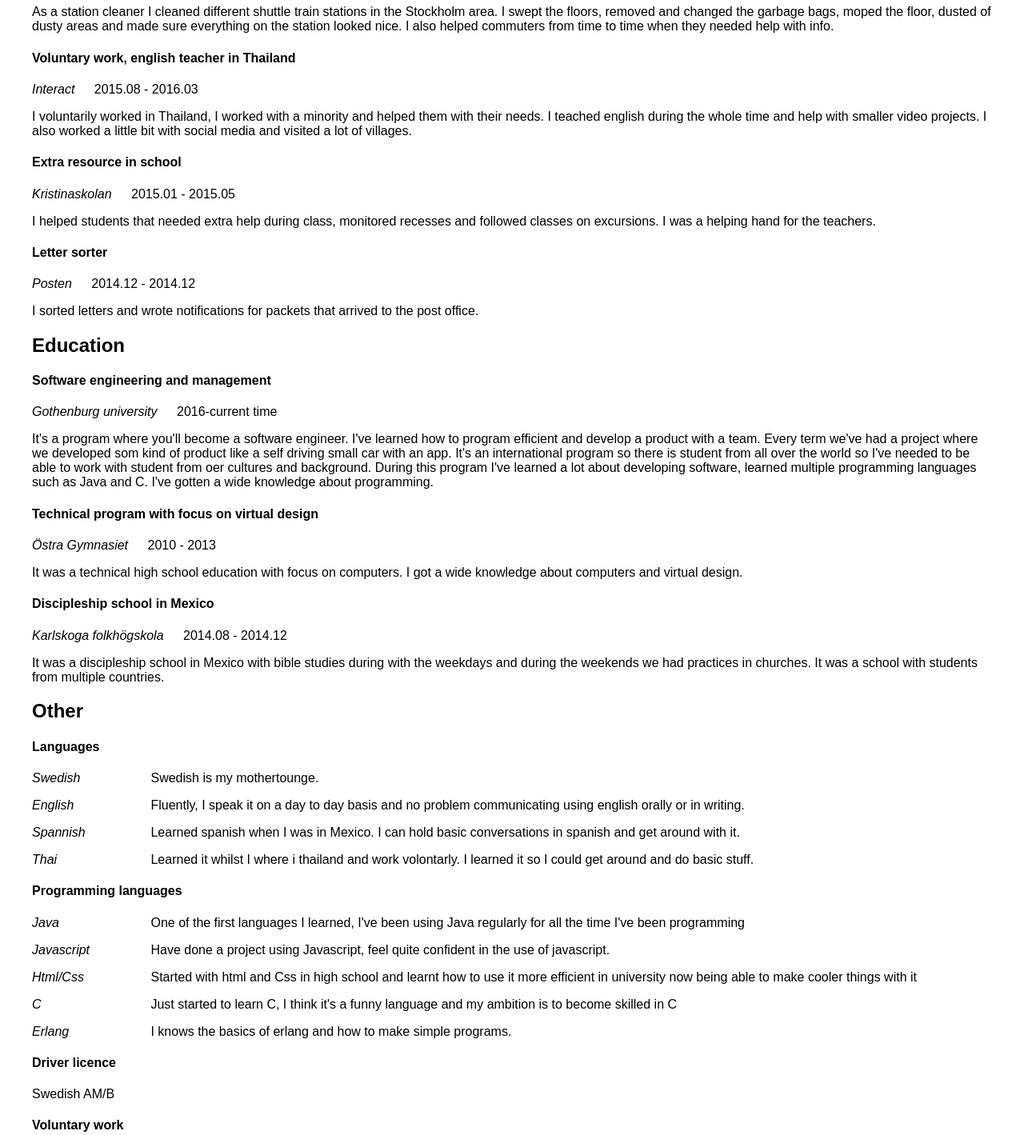
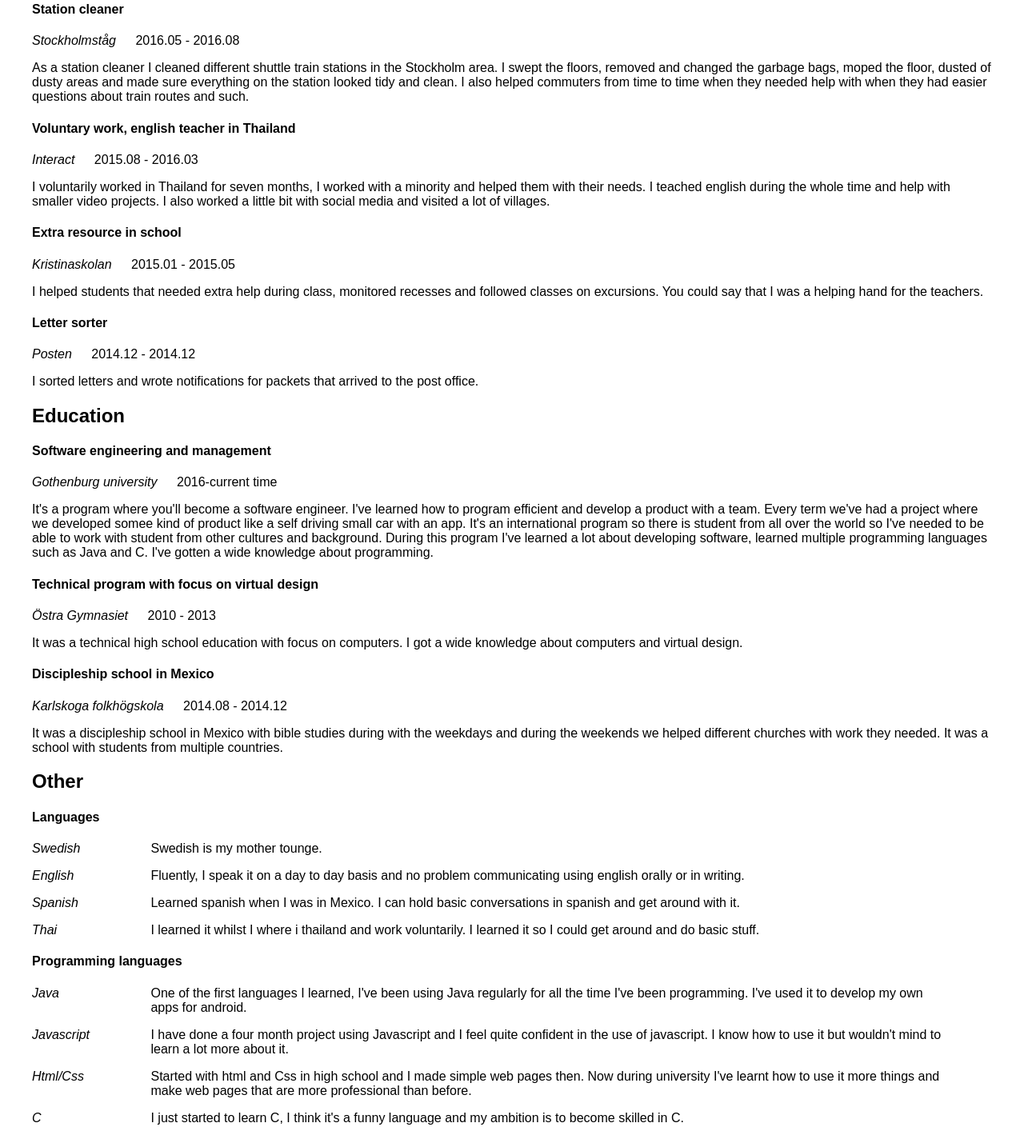
Before and after one commit to wrang308/MarkusWrangCV, a plain HTML site: page index.html in a window 1280 px wide. Shown: the part 1199-2618 px from the top of the page at 80% size. Drawn offline with nearby package versions, Linux system fonts and the light colour scheme.

Commit message:
changed some text

```diff
--- a/index.html
+++ b/index.html
@@ -60,20 +60,21 @@
 <div>
 
 <p>Hello! I'm Markus! I'm currently a student at Gothenburg university where I study software engineering and
-	management. I learn how to program and develop application or programs for customers. I like to develop software
-	and like the process of adding new stuff. I always have a good feeling after being able to fix problems and that's
-	why I think I like programming a lot, you can fix problems all day long.
+	management. I learn how to program and develop application and programs for customers in this program. I like to develop software
+	and like the process of making new stuff and fix problems. I always have a good feeling after being able to fix problems and that's
+	why I think I like programming a lot, I can fix problems all day long.
 	I also like to work with other people, I like to work in a team, while working in a team I get the opportunity to
-	help each others and get help myself if I get stuck. During this program I've worked with people from different
+	help each others and get help myself if I get stuck with a task.  During this program I've worked with people from different
 	countries and cultures and I love it.
 </p>
 	<p>
-	I don't do programming all the even though I enjoy to work on my own project during my freetime. I enjoy to spend
+	I don't do programming all the time even though I enjoy to work on my own project during my freetime. I enjoy to spend
 	time with friends, play sports where it's good to be tall and games. I really like volleyball and play/train it
 	weekly. I would play any sport as long as there is a ball involved.
 	I also like to spend time in the nature and on good days I'll even bring my camera trying to get some good photos.
-
 </p>
+	<p>While working I always try to make it professional and I value quality over quantity. When I make something
+	I want it to work properly. I'll make the best product I can and try to bring something that a customer really wants. </p>
 
 </div>
 
@@ -104,8 +105,8 @@
 
 <p>As a station cleaner I cleaned different shuttle train stations in the Stockholm area.
 I swept the floors, removed and changed the garbage bags, moped the floor, dusted of dusty areas
-and made sure everything on the station looked nice. I also helped commuters from time to
-time when they needed help with info.</p>
+and made sure everything on the station looked tidy and clean. I also helped commuters from time to
+time when they needed help with when they had easier questions about train routes and such.</p>
 
 
 <h4>Voluntary work, english teacher in Thailand</h4>
@@ -114,7 +115,7 @@ time when they needed help with info.</p>
 	<li>2015.08 - 2016.03</li>
 </ul>
 
-<p>I voluntarily worked in Thailand, I worked with a minority and helped them with their needs.
+<p>I voluntarily worked in Thailand for seven months, I worked with a minority and helped them with their needs.
 I teached english during the whole time and help with smaller video projects. I also worked a little bit with
 social media and visited a lot of villages.</p>
 
@@ -125,7 +126,7 @@ social media and visited a lot of villages.</p>
 	</ul>
 
 	<p>I helped students that needed extra help during class, monitored recesses and followed classes on excursions.
-	I was a helping hand for the teachers.</p>
+	You could say that I was a helping hand for the teachers.</p>
 
 
 	<h4>Letter sorter</h4>
@@ -148,9 +149,9 @@ social media and visited a lot of villages.</p>
 </ul>
 
 <p>It's a program where you'll become a software engineer. I've learned how to program efficient and develop a product
-	with a team. Every term we've had a project where we developed som kind of product like a self driving small car
+	with a team. Every term we've had a project where we developed somee kind of product like a self driving small car
 with an app. It's an international program so there is student from all over the world so I've needed to be able to
-	work with student from oer cultures and background.
+	work with student from other cultures and background.
 During this program I've learned a lot about developing software, learned multiple programming languages such as Java
 and C. I've gotten a wide knowledge about programming. </p>
 
@@ -170,8 +171,8 @@ and C. I've gotten a wide knowledge about programming. </p>
 		<li>2014.08 - 2014.12</li>
 	</ul>
 
-	<p>It was a discipleship school in Mexico with bible studies during with the weekdays and during the weekends we had
-		practices in churches. It was a school with students from multiple countries.
+	<p>It was a discipleship school in Mexico with bible studies during with the weekdays and during the weekends we
+		 helped different churches with work they needed. It was a school with students from multiple countries.
 	</p>
 
 </section>
@@ -184,7 +185,7 @@ and C. I've gotten a wide knowledge about programming. </p>
 
 	<ul>
 		<li class="cursive experticeName">Swedish</li>
-		<li class="experticeDescription">Swedish is my mothertounge.</li>
+		<li class="experticeDescription">Swedish is my mother tounge.</li>
 	</ul>
 <ul>
 	<li class="cursive experticeName">English</li>
@@ -192,13 +193,13 @@ and C. I've gotten a wide knowledge about programming. </p>
 		orally or in writing.</li>
 </ul>
 	<ul>
-		<li class="cursive experticeName">Spannish</li>
+		<li class="cursive experticeName">Spanish</li>
 		<li class="experticeDescription">Learned spanish when I was in Mexico. I can hold basic conversations in spanish
 			and get around with it. </li>
 	</ul>
 	<ul>
 		<li class="cursive experticeName">Thai</li>
-		<li class="experticeDescription">Learned it whilst I where i thailand and work volontarly. I learned it so I
+		<li class="experticeDescription">I learned it whilst I where i thailand and work voluntarily. I learned it so I
 			could get around and do basic stuff.</li>
 	</ul>
 
@@ -208,22 +209,22 @@ and C. I've gotten a wide knowledge about programming. </p>
 <ul>
 	<li class="cursive experticeName">Java</li>
 	<li class="experticeDescription">One of the first languages I learned, I've been using Java regularly for all the
-		time I've been programming </li>
+		time I've been programming. I've used it to develop my own apps for android. </li>
 </ul>
 <ul>
 	<li class="cursive experticeName">Javascript</li>
-	<li class="experticeDescription">Have done a project using Javascript, feel quite confident in the use of javascript. </li>
+	<li class="experticeDescription">I have done a four month project using Javascript and I feel quite confident in the use of
+		javascript. I know how to use it but wouldn't mind to learn a lot more about it. </li>
 </ul>
 <ul>
 	<li class="cursive experticeName">Html/Css</li>
-	<li class="experticeDescription">Started with html and Css in high school and learnt how to use it more efficient
-		in university now being able
-		to make cooler things with it</li>
+	<li class="experticeDescription">Started with html and Css in high school and I made simple web pages then. Now during
+		university I've learnt how to use it more things and make web pages that are more professional than before. </li>
 </ul>
 	<ul>
 		<li class="cursive experticeName">C</li>
-		<li class="experticeDescription">Just started to learn C, I think it's a funny language and my ambition is to
-			become skilled in C </li>
+		<li class="experticeDescription">I just started to learn C, I think it's a funny language and my ambition is to
+			become skilled in C.</li>
 	</ul>
 	<ul>
 		<li class="cursive experticeName">Erlang</li>
```
